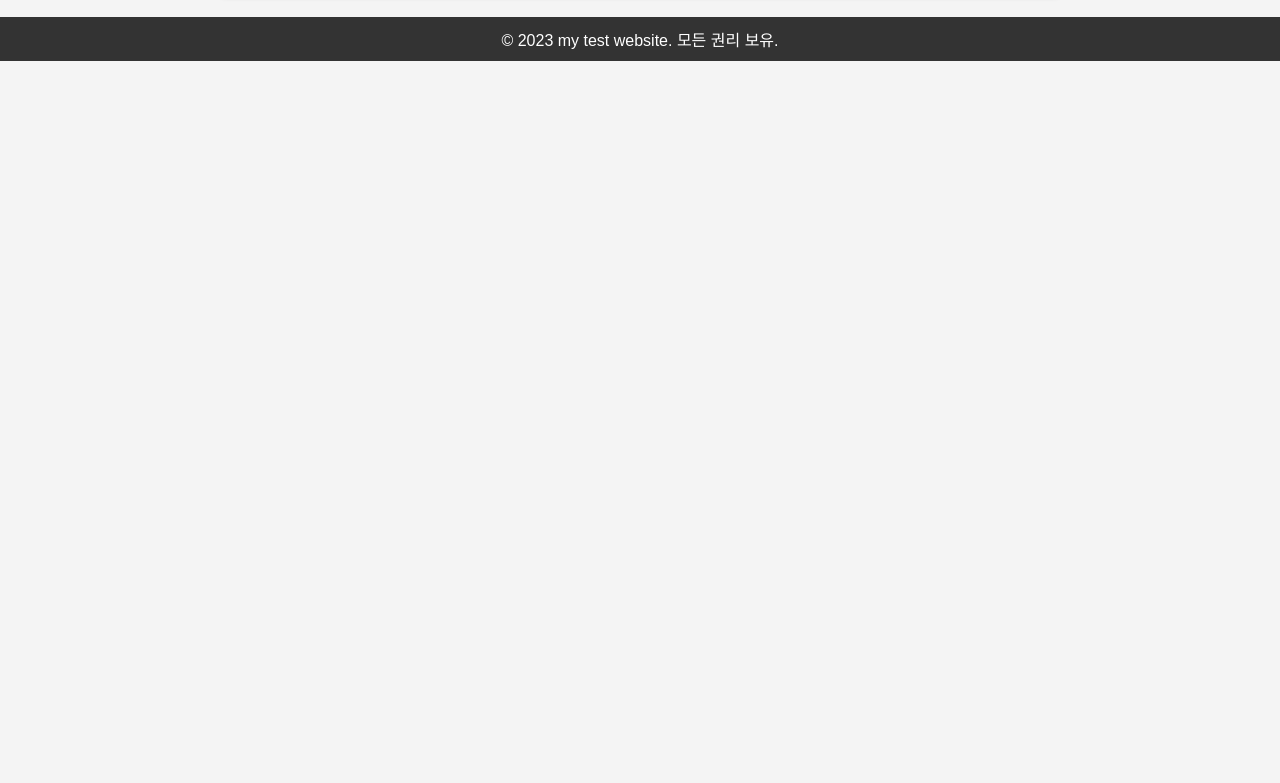
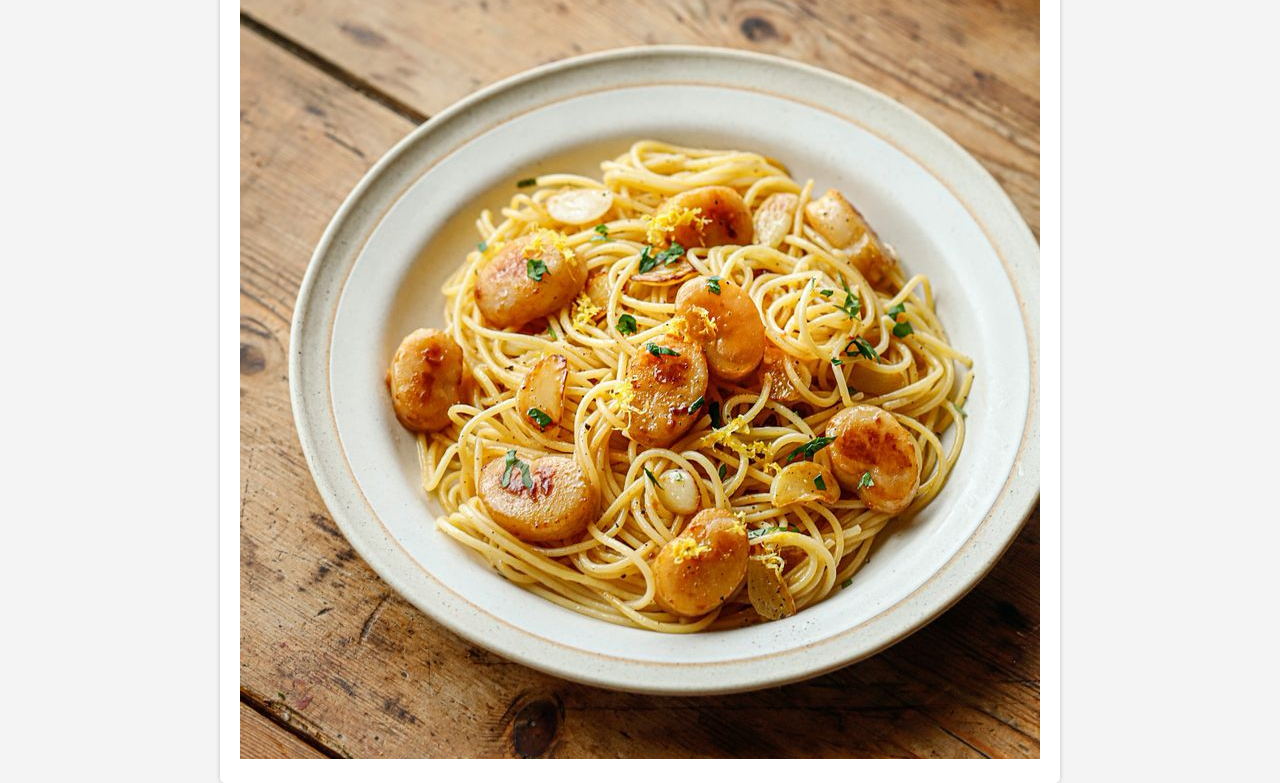
Before and after one commit to Britzs/Test, a plain HTML site: page index.html in a window 1280 px wide. Shown: the part 346-1129 px from the top of the page. Before the commit the page ends 800 px from the top, so only its background shows below. Drawn offline with Linux system fonts and the light colour scheme.

Commit message:
commit
commit to email

```diff
--- a/index.html
+++ b/index.html
@@ -68,7 +68,7 @@
 
         <!-- 이미지를 추가합니다. -->
         <div class="image-container">
-            <img src="C:\Users\김태호\Documents\github image\파스타.jpg" alt="Pasta">
+            <img src="images\파스타.jpg" alt="Pasta">
         </div>
     </div>
     <footer>
```
Also changed, not shown: images/파스타.jpg (added).
